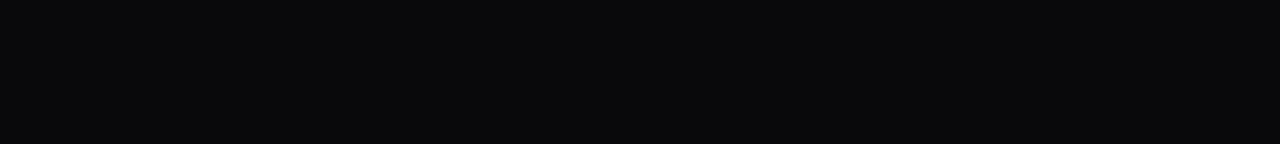
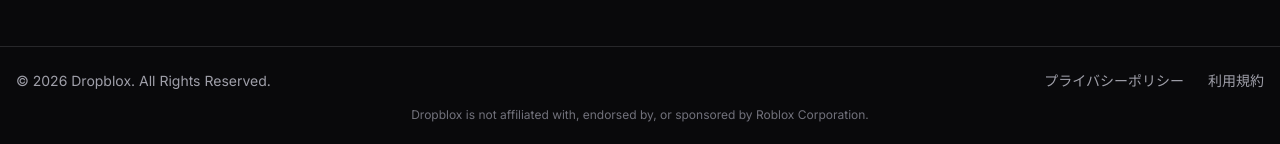
Before and after one commit to k153636/dropblox, a Next.js app: page / in a window 1280 px wide. Shown: the part 802-946 px from the top of the page. Before the commit the page ends 800 px from the top, so only its background shows below. Built offline with nearby package versions, Linux system fonts and the light colour scheme; no server answers; the database is empty.

Commit message:
feat: add footer component with legal links and update documentation

```diff
--- a/src/app/layout.tsx
+++ b/src/app/layout.tsx
@@ -1,6 +1,7 @@
 import type { Metadata } from "next";
 import { Inter } from "next/font/google";
 import "./globals.css";
+import Footer from "@/components/Footer";
 
 const inter = Inter({ subsets: ["latin"] });
 
@@ -16,8 +17,11 @@
 }>) {
   return (
     <html lang="en" className="dark">
-      <body className={`${inter.className} bg-zinc-950 text-zinc-100 min-h-screen`}>
-        {children}
+      <body className={`${inter.className} bg-zinc-950 text-zinc-100 min-h-screen flex flex-col`}>
+        <div className="flex-1">
+          {children}
+        </div>
+        <Footer />
       </body>
     </html>
   );
--- /dev/null
+++ b/src/components/Footer.tsx
@@ -0,0 +1,32 @@
+import Link from "next/link";
+
+export default function Footer() {
+  return (
+    <footer className="bg-zinc-950 border-t border-zinc-800 py-6 mt-12">
+      <div className="max-w-7xl mx-auto px-4">
+        <div className="flex flex-col md:flex-row justify-between items-center gap-4">
+          <div className="text-zinc-400 text-sm">
+            © 2026 Dropblox. All Rights Reserved.
+          </div>
+          <div className="flex gap-6 text-sm">
+            <Link
+              href="/privacy"
+              className="text-zinc-400 hover:text-zinc-200 transition-colors"
+            >
+              プライバシーポリシー
+            </Link>
+            <Link
+              href="/terms"
+              className="text-zinc-400 hover:text-zinc-200 transition-colors"
+            >
+              利用規約
+            </Link>
+          </div>
+        </div>
+        <div className="mt-4 text-center text-zinc-500 text-xs">
+          Dropblox is not affiliated with, endorsed by, or sponsored by Roblox Corporation.
+        </div>
+      </div>
+    </footer>
+  );
+}
```
Also changed, not shown: 1 other file (tests, documents, lock files or other folders).
